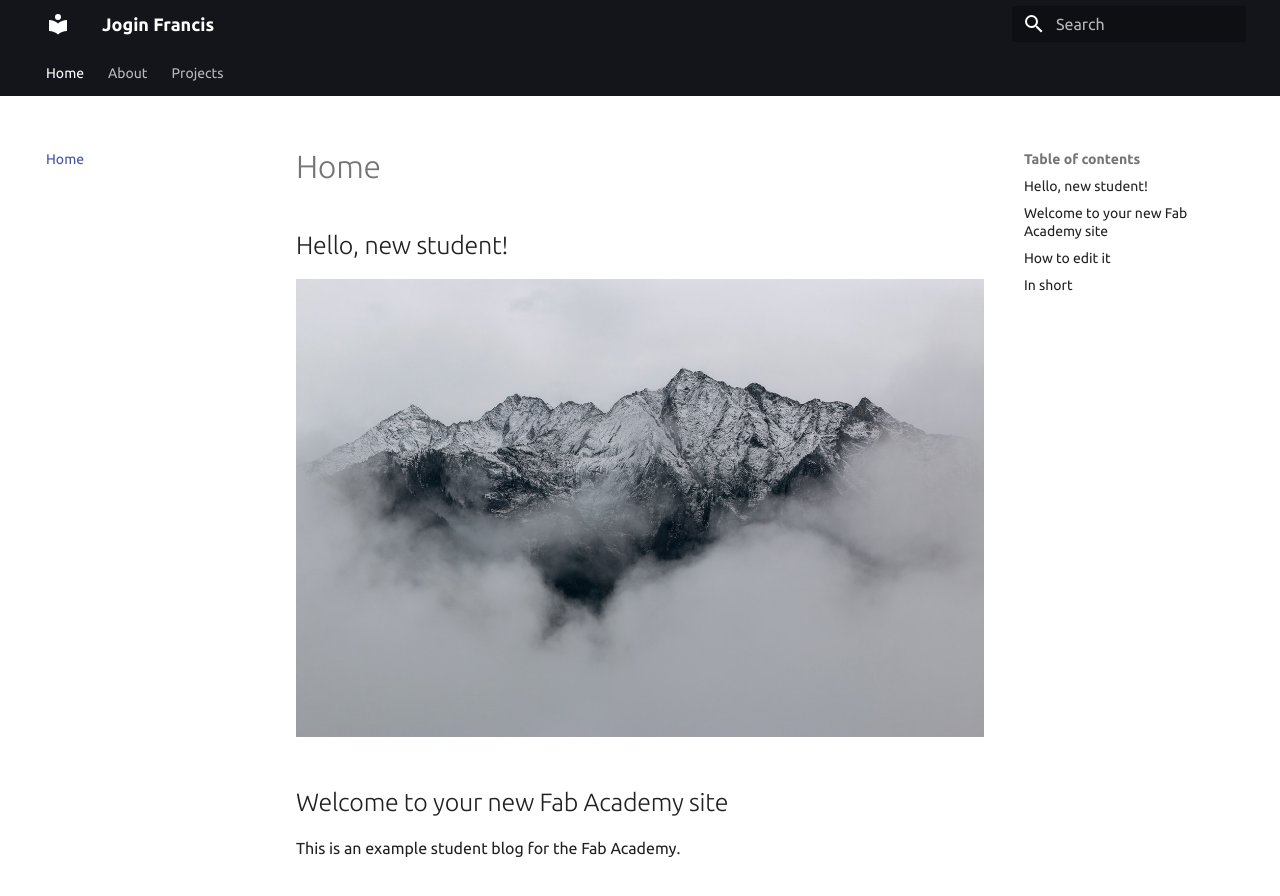
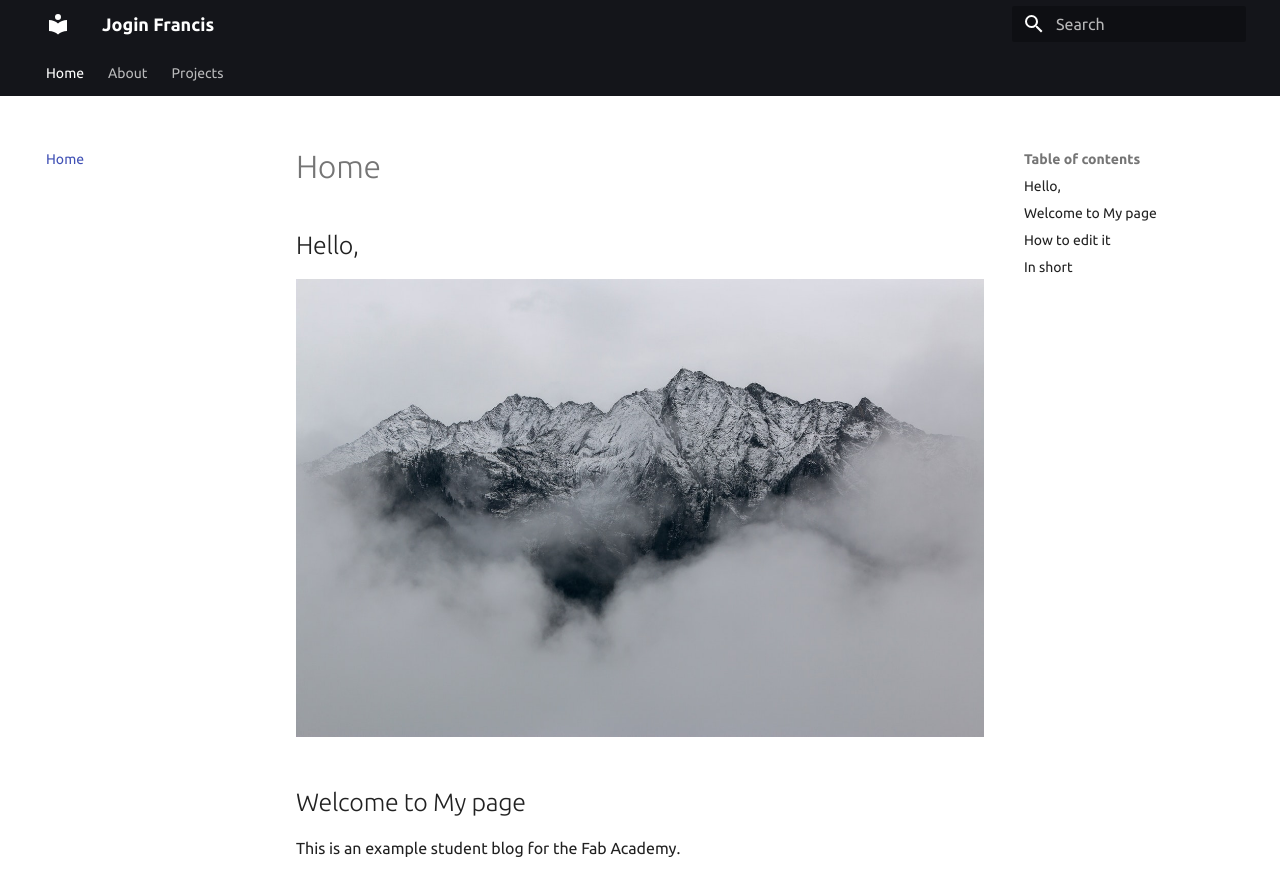
Before and after one commit to joginfrancis/projects, an MkDocs documentation site: the page built from docs/index.md, in a window 1280 px wide and 900 px high. Shown: the top 896 px of the window. Built offline with MkDocs 1.6.1 and Material for MkDocs 9.7.7, drawn with Linux system fonts in a browser that asks for light colours.

Commit message:
test
test

```diff
--- a/docs/index.md
+++ b/docs/index.md
@@ -1,10 +1,10 @@
 # Home
 
-## Hello, new student!
+## Hello,
 
 ![](./images/week01/assignment-photo.jpg)
 
-## Welcome to your new Fab Academy site
+## Welcome to My page
 
 This is an example student blog for the Fab Academy.
 
```
